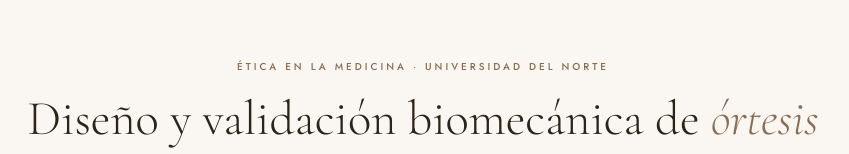
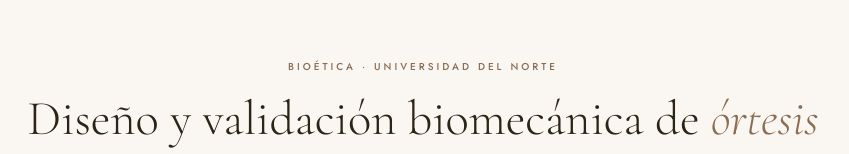
Before and after one commit to LeiryLauraMC/Presentacion_tesis_bioetica, a plain HTML site: page index.html in a window 1280 px wide. Shown: the part 201-355 px from the top of the page, without its empty margins (217-1066 px from the left). Drawn offline with nearby package versions, Linux system fonts and the light colour scheme.

Commit message:
Update index.html

```diff
--- a/index.html
+++ b/index.html
@@ -331,7 +331,7 @@
 
   <!-- ═══ SLIDE 1 · PORTADA ═══ -->
   <div class="slide slide-cover active" id="s1">
-    <div class="overline">Ética en la Medicina · Universidad del Norte</div>
+    <div class="overline">Bioética · Universidad del Norte</div>
     <h1>Diseño y validación biomecánica de <em>órtesis patelofemoral</em> personalizada</h1>
     <div class="ornament"></div>
     <p class="sub">mediante modelación computacional</p>
```
